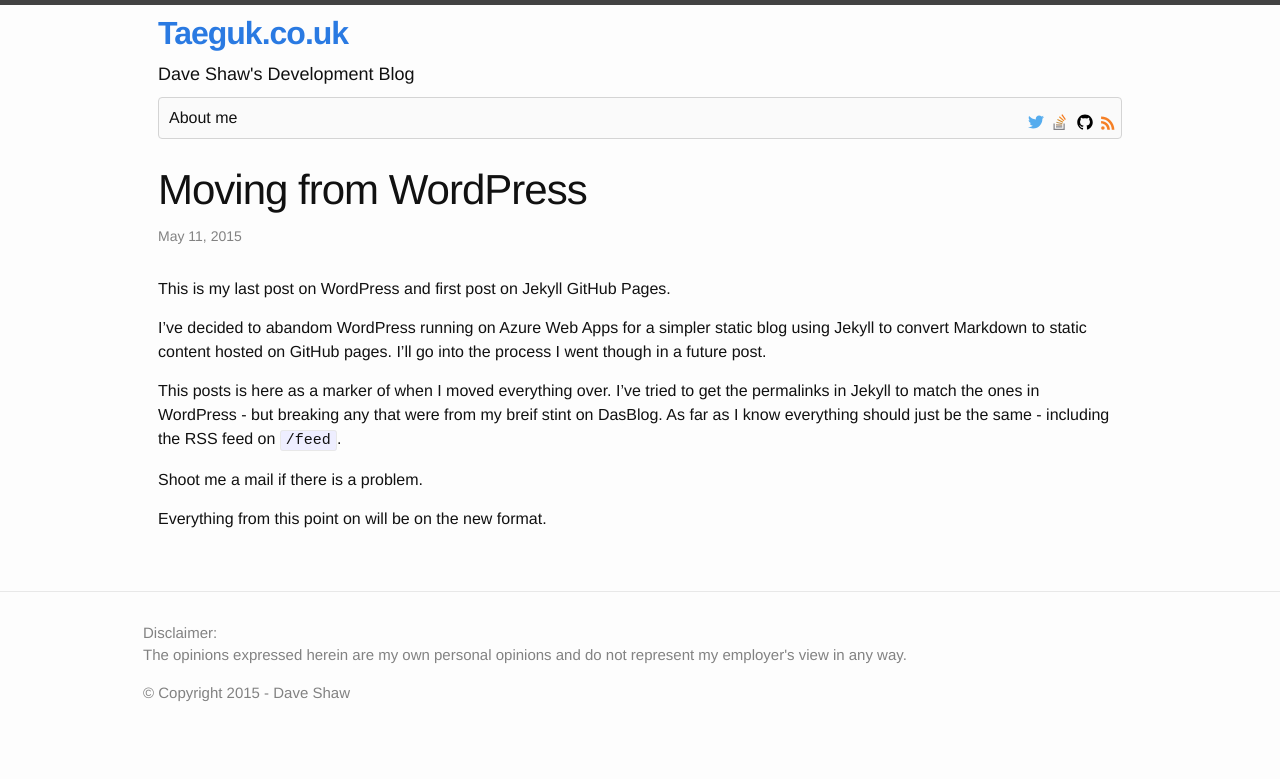
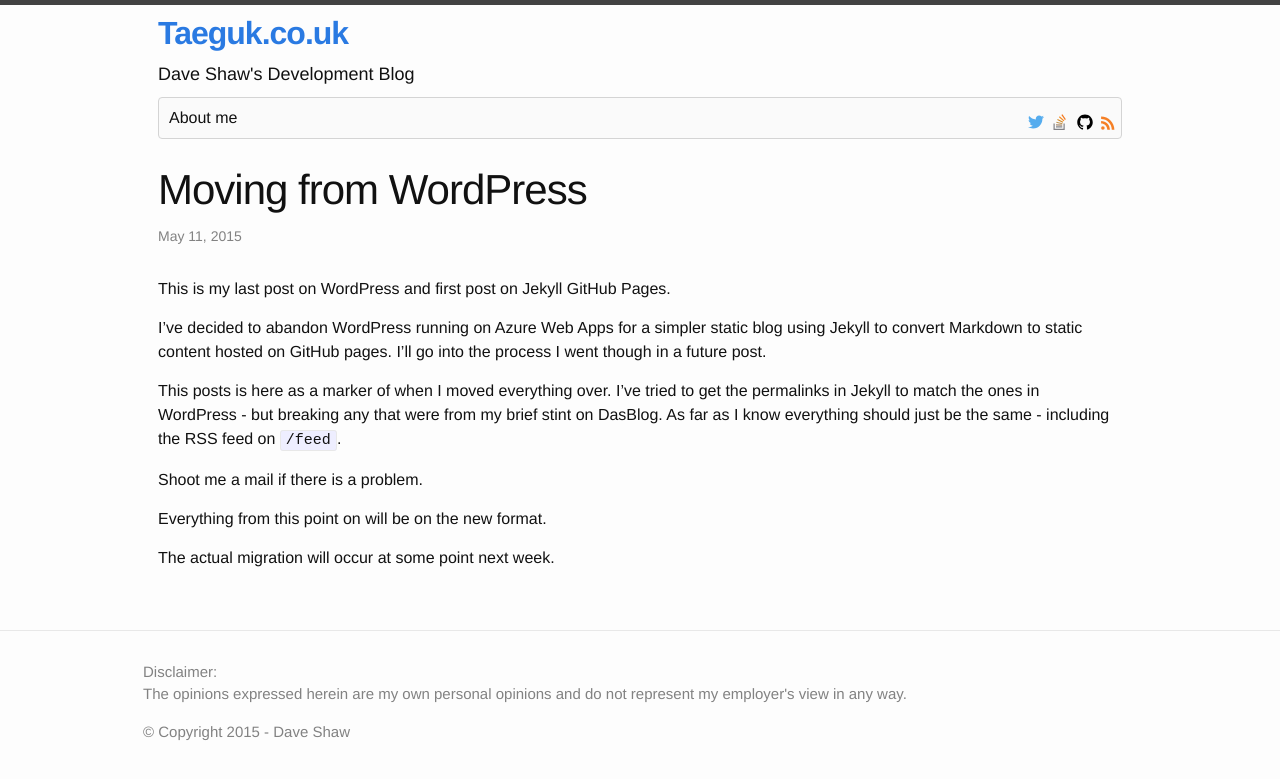
Before and after one commit to xdaDaveShaw/xdaDaveShaw.github.io, a Jekyll site: the page built from blog/_posts/2015-05-11-moving-from-wordpress.markdown, in a window 1280 px wide. Shown: the top 779 px of the page. Built offline with Jekyll 4.4.1, drawn with Linux system fonts in a browser that asks for light colours.

Commit message:
Spelling and migration paragraph

```diff
--- a/blog/_posts/2015-05-11-moving-from-wordpress.markdown
+++ b/blog/_posts/2015-05-11-moving-from-wordpress.markdown
@@ -12,10 +12,12 @@ categories:
 ---
 This is my last post on WordPress and first post on Jekyll GitHub Pages.
 
-I've decided to abandom WordPress running on Azure Web Apps for a simpler static blog using Jekyll to convert Markdown to static content hosted on GitHub pages. I'll go into the process I went though in a future post.
+I've decided to abandon WordPress running on Azure Web Apps for a simpler static blog using Jekyll to convert Markdown to static content hosted on GitHub pages. I’ll go into the process I went though in a future post.
 
-This posts is here as a marker of when I moved everything over. I've tried to get the permalinks in Jekyll to match the ones in WordPress - but breaking any that were from my breif stint on DasBlog. As far as I know everything should just be the same - including the RSS feed on `/feed`.
+This posts is here as a marker of when I moved everything over. I've tried to get the permalinks in Jekyll to match the ones in WordPress - but breaking any that were from my brief stint on DasBlog. As far as I know everything should just be the same - including the RSS feed on `/feed`.
 
 Shoot me a mail if there is a problem.
 
 Everything from this point on will be on the new format.
+
+The actual migration will occur at some point next week.
```
